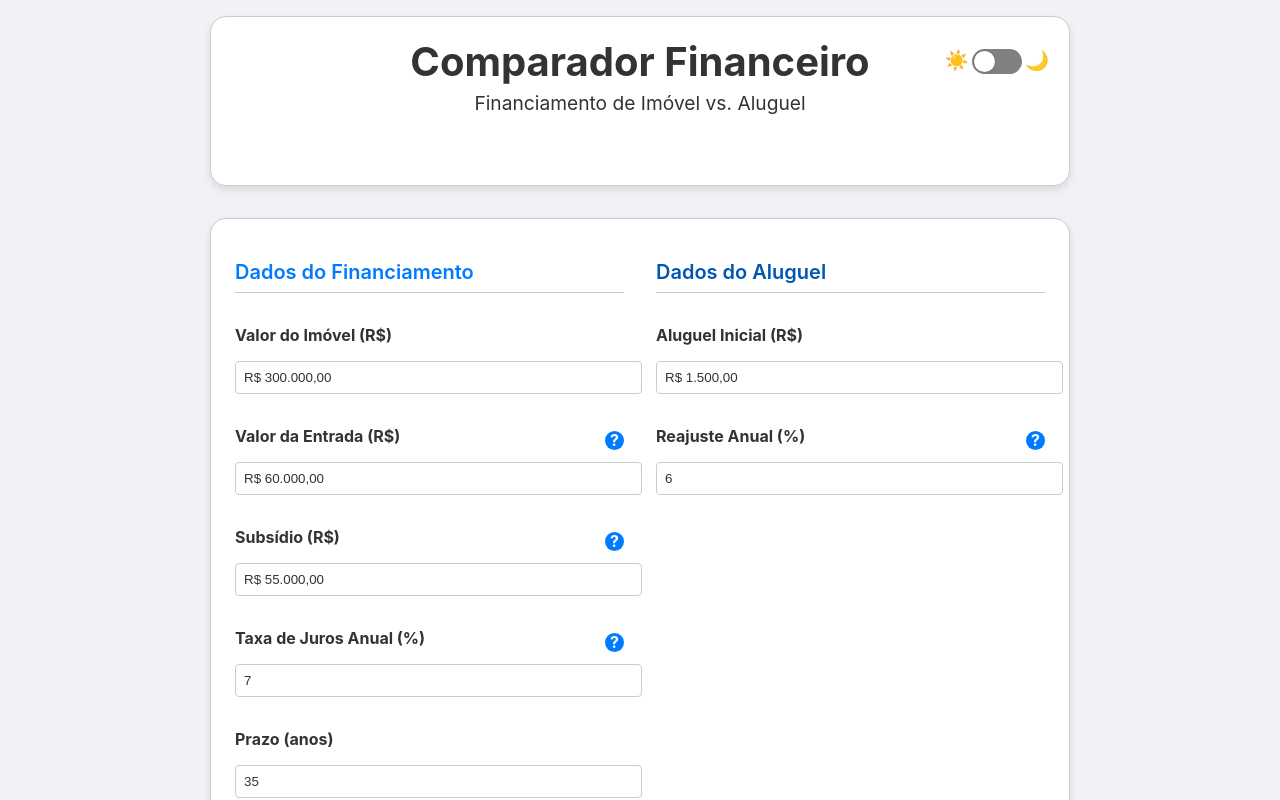
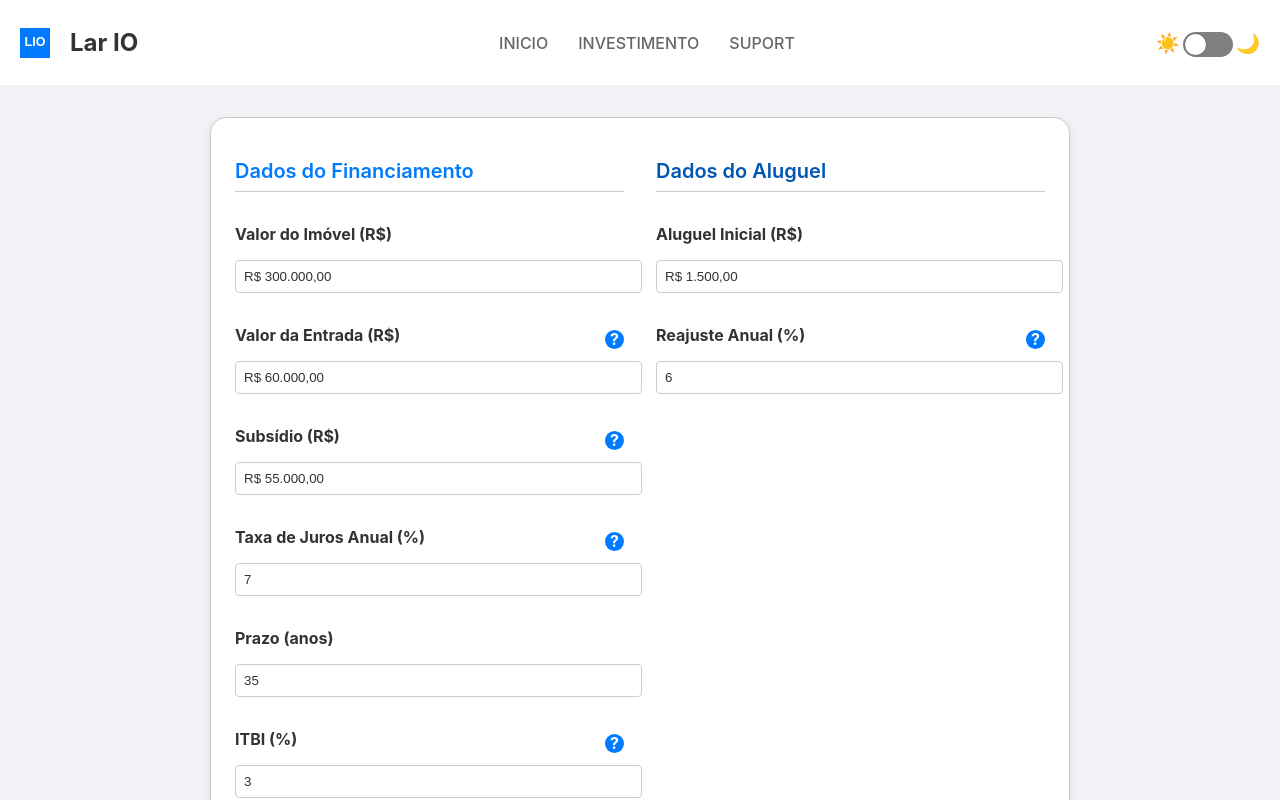
Before and after one commit to DevJofre/LAR_IO, a React (Create React App) app: page / in a window 1280 px wide. Shown: the top 800 px of the page. Built offline with nearby package versions, Linux system fonts and the light colour scheme.

Commit message:
feat: Novo header

```diff
--- a/src/App.module.css
+++ b/src/App.module.css
@@ -1,7 +1,6 @@
 .app {
   background-color: var(--background-color);
   min-height: 100vh;
-  padding: 1rem;
   font-family: -apple-system, BlinkMacSystemFont, 'Segoe UI', Roboto, 'Helvetica Neue', Arial, sans-serif;
   overflow-x: hidden;
 }
--- a/src/App.tsx
+++ b/src/App.tsx
@@ -122,8 +122,8 @@ function AppContent() {
 
     return (
         <div className={styles.app}>
+            <Header />
             <div className={styles.container}>
-                <Header />
 
                 <InputSection inputs={inputs} handleInputChange={handleInputChange} handleCompare={handleCompare} errorEntrada={errorEntrada} warningSubsidio={warningSubsidio} />
 
--- a/src/components/Header.module.css
+++ b/src/components/Header.module.css
@@ -1,29 +1,83 @@
 .headerContainer {
+  display: flex;
+  justify-content: space-between;
+  align-items: center;
+  padding: 20px 20px;
   background-color: var(--primary-color);
   color: var(--text-color);
-  padding: 20px;
-  text-align: center;
-  position: relative; /* Para posicionar o botão */
-  border-radius: 1rem;
-  box-shadow: var(--box-shadow);
-  border: 1px solid var(--border-color);
-  margin-bottom: 2rem;
 }
 
-.mainTitle {
-  margin: 0;
-  font-size: 2.5em;
+.logo {
+  display: flex;
+  align-items: center;
 }
 
-.subtitle {
-  margin: 5px 0 0;
-  font-size: 1.2em;
+.logoText {
+  font-size: 1.5rem;
+  font-weight: bold;
+  margin-left: 10px;
+  color: var(--text-color);
+}
+
+.navLinks {
+  display: flex;
+  gap: 30px;
+}
+
+.navLink {
+  text-decoration: none;
+  color: var(--text-light-color);
+  font-weight: 500;
+  transition: color 0.3s ease;
+}
+
+.navLink:hover {
+  color: var(--text-color);
+}
+
+.hamburger {
+  display: none; /* Escondido por padrão */
+  flex-direction: column;
+  cursor: pointer;
+  background: transparent;
+  border: none;
+  padding: 0;
+}
+
+.hamburger span {
+  height: 3px;
+  width: 25px;
+  background: var(--text-color);
+  margin-bottom: 4px;
+  border-radius: 5px;
+}
+
+@media (max-width: 768px) {
+  .logoText {
+    display: none;
+  }
+
+  .navLinks {
+    display: none; /* Esconde os links */
+    flex-direction: column;
+    width: 100%;
+    position: absolute;
+    top: 80px; /* Altura do header */
+    left: 0;
+    background-color: var(--primary-color);
+    padding: 1rem 0;
+  }
+
+  .navLinksMobileOpen {
+    display: flex; /* Mostra quando o menu está aberto */
+  }
+
+  .hamburger {
+    display: flex; /* Mostra o botão do sanduíche */
+  }
 }
 
 .themeToggleContainer {
-  position: absolute;
-  top: 20px;
-  right: 20px;
   display: flex;
   align-items: center;
   gap: 0.2rem;
@@ -33,31 +87,9 @@
   font-size: 1.2rem;
 }
 
-@media (max-width: 767px) {
-  .themeToggleContainer {
-    top: -10px;
-  }
-}
-
 .switchWrapper {
   position: relative;
   top: -8px;
   display: flex;
   align-items: center;
 }
-
-.navButton {
-  background-color: var(--accent-color);
-  color: white;
-  padding: 10px 20px;
-  border-radius: 5px;
-  text-decoration: none;
-  font-weight: bold;
-  transition: background-color 0.3s ease;
-  margin-top: 10px;
-  display: inline-block;
-}
-
-.navButton:hover {
-  background-color: var(--accent-color-dark);
-}
--- a/src/components/Header.tsx
+++ b/src/components/Header.tsx
@@ -1,18 +1,22 @@
 import React, { useContext } from 'react';
 import styles from './Header.module.css';
-import { ThemeContext } from '../utils/ThemeContext';
-import ToggleSwitch from './ToggleSwitch';
 import { Link } from 'react-router-dom';
+import { ThemeContext } from '../utils/ThemeContext'; // Importe o contexto
+import ToggleSwitch from './ToggleSwitch'; // Importe o componente do switch
 
 const Header = () => {
-  const { theme, toggleTheme } = useContext(ThemeContext);
+  const { theme, toggleTheme } = useContext(ThemeContext); // Use o contexto
 
   return (
     <header className={styles.headerContainer}>
-      <h1 className={styles.mainTitle}>Comparador Financeiro</h1>
-      <p className={styles.subtitle}>Financiamento de Imóvel vs. Aluguel</p>
-      <nav>
-        <Link to="/calculo-de-investimento" className={styles.navButton}>Cálculo de Investimento</Link>
+      <div className={styles.logo}>
+        <img src="/logo.svg" alt="Lar IO Logo" style={{ height: '30px', marginRight: '10px' }} />
+        <span className={styles.logoText}>Lar IO</span>
+      </div>
+      <nav className={styles.navLinks}>
+        <Link to="/" className={styles.navLink}>INICIO</Link>
+        <Link to="/calculo-de-investimento" className={styles.navLink}>INVESTIMENTO</Link>
+        <Link to="/suport" className={styles.navLink}>SUPORT</Link>
       </nav>
       <div className={styles.themeToggleContainer}>
         <span>☀️</span>
--- a/src/index.css
+++ b/src/index.css
@@ -30,6 +30,8 @@ body.light {
   --table-row-hover-bg: #f1f1f1;
   --input-background-color: #ffffff;
   --error-color: #e53e3e;
+  --accent-color: #007bff;
+  --accent-color-dark: #0056b3;
 }
 
 body.dark {
@@ -49,4 +51,6 @@ body.dark {
   --table-row-hover-bg: #5a5f67;
   --input-background-color: #6d7279ff;
   --error-color: #fc8181;
+  --accent-color: #61dafb;
+  --accent-color-dark: #21a1f1;
 }
--- a/src/pages/CalculoDeInvestimento.tsx
+++ b/src/pages/CalculoDeInvestimento.tsx
@@ -1,10 +1,20 @@
-import React from 'react';
+import React, { useContext, useEffect } from 'react';
+import Header from '../components/Header';
+import styles from '../App.module.css';
+import { ThemeContext } from '../utils/ThemeContext';
 
 const CalculoDeInvestimento: React.FC = () => {
+  const { theme } = useContext(ThemeContext);
+
+  useEffect(() => {
+    document.body.className = theme;
+  }, [theme]);
+
   return (
-    <div>
-      <h1>Cálculo de Investimento</h1>
-      <p>Esta é uma página vazia para o cálculo de investimento.</p>
+    <div className={styles.app}>
+        <Header />
+        <div className={styles.container}>
+        </div>
     </div>
   );
 };
```
